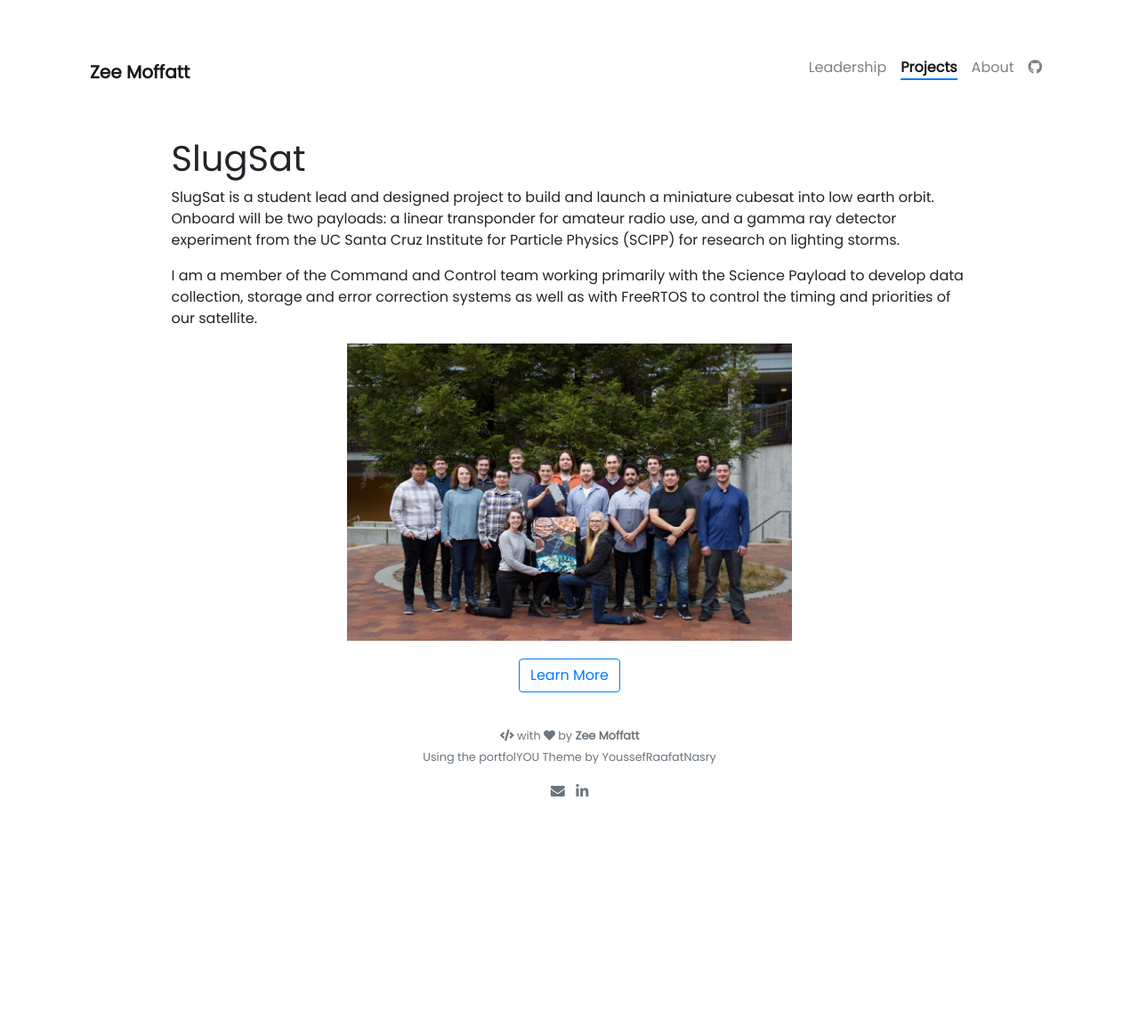
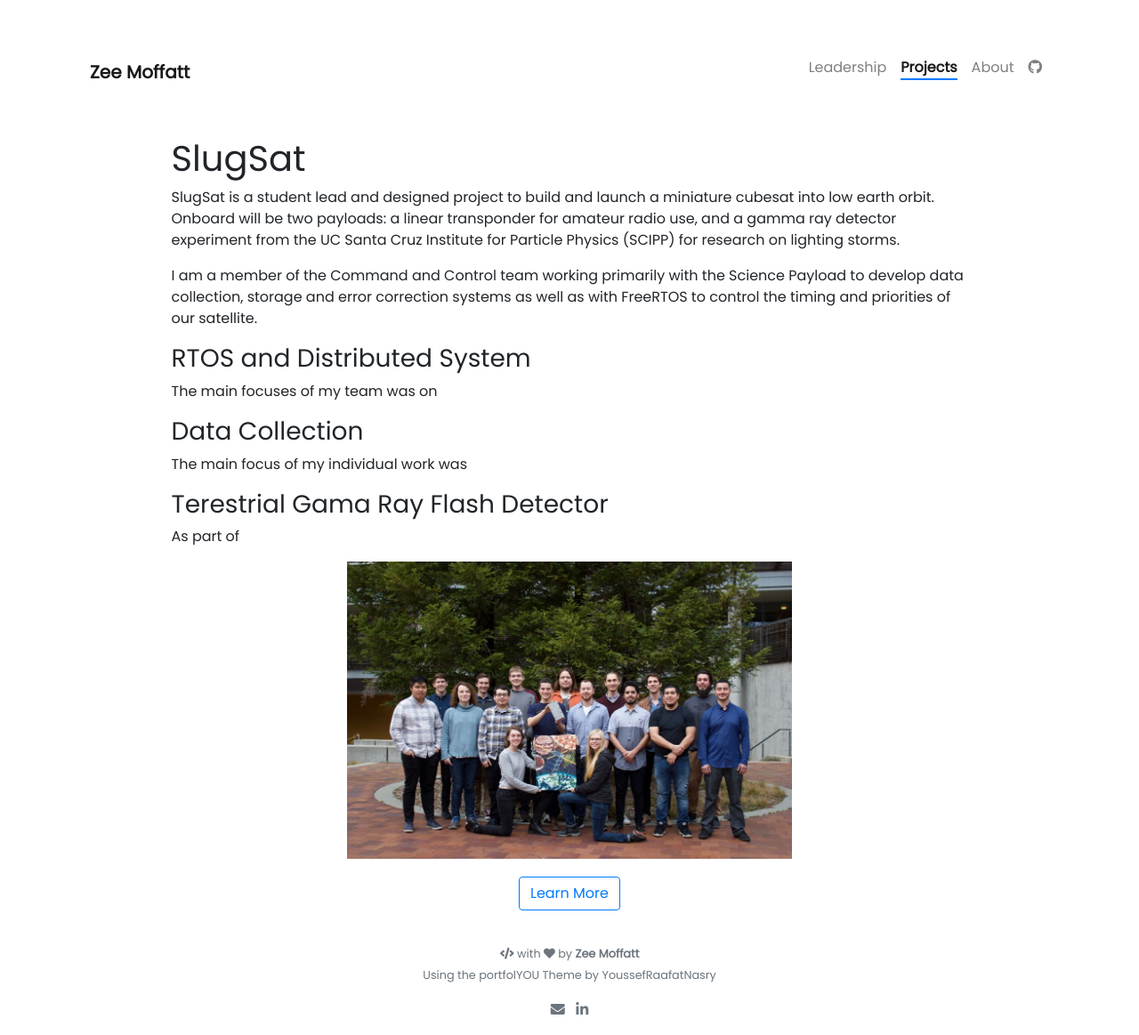
Before and after one commit to zmoffatt/zmoffatt.github.io, a Jekyll site: the page built from _projects/1_SlugSat.md, in a window 1280 px wide. Shown: the whole page at 89% size. Built offline with Jekyll 4.4.1, drawn with Linux system fonts in a browser that asks for light colours; nearby versions of some CDN libraries; comment, search, counter and statistics services are not loaded; before the commit the page ends 918 px from its top, so only the background shows below that.

Commit message:
Added some text

```diff
--- a/_projects/1_SlugSat.md
+++ b/_projects/1_SlugSat.md
@@ -11,7 +11,17 @@ SlugSat is a student lead and designed project to build and launch a miniature c
 
 I am a member of the Command and Control team working primarily with the Science Payload to develop data collection, storage and error correction systems as well as with FreeRTOS to control the timing and priorities of our satellite.
 
+### RTOS and Distributed System
 
+The main focuses of my team was on
+
+### Data Collection
+
+The main focus of my individual work was
+
+### Terestrial Gama Ray Flash Detector
+
+As part of
 
 <img src="/assets/SlugSat/SlugSat_Team.jpeg" width="500">
 
```
